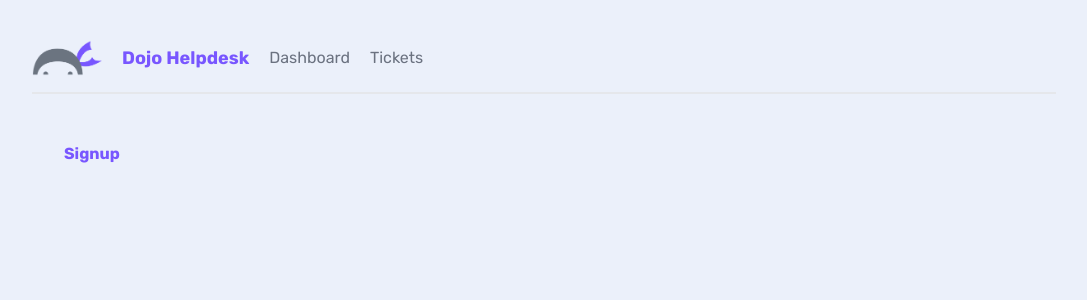
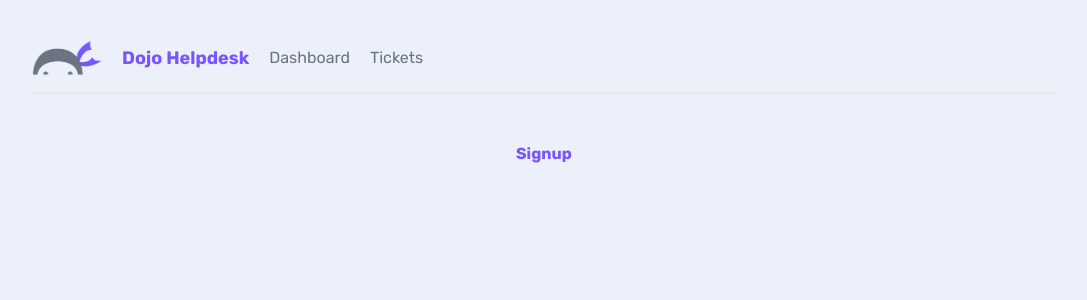
Before and after one commit to mathur619/nextjs-13, a Next.js app: page /signup in a window 1280 px wide. Shown: the top 300 px of the page, without its empty margins (96-1183 px from the left). Built offline with nearby package versions, Linux system fonts and the light colour scheme.

Commit message:
added classname

```diff
--- a/app/(auth)/login/page.jsx
+++ b/app/(auth)/login/page.jsx
@@ -3,7 +3,7 @@ import React from 'react'
 export default function Login() {
   return (
     <main>
-      <h2>Login</h2>
+      <h2 className="text-center">Login</h2>
     </main>
   )
 }
--- a/app/(auth)/signup/page.jsx
+++ b/app/(auth)/signup/page.jsx
@@ -3,7 +3,7 @@ import React from 'react'
 export default function Signup() {
   return (
     <main>
-      <h2>Signup</h2>
+      <h2 className="text-center">Signup</h2>
     </main>
   )
 }
```
